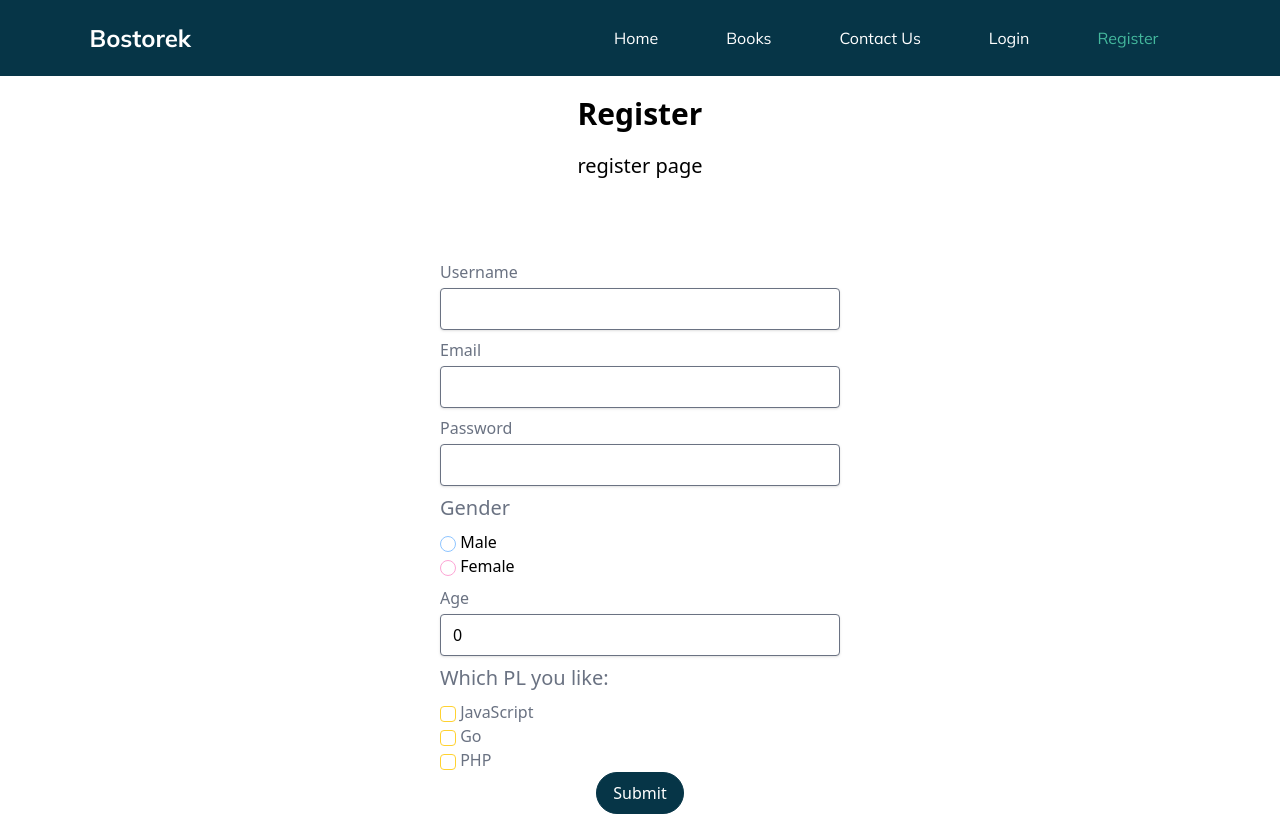
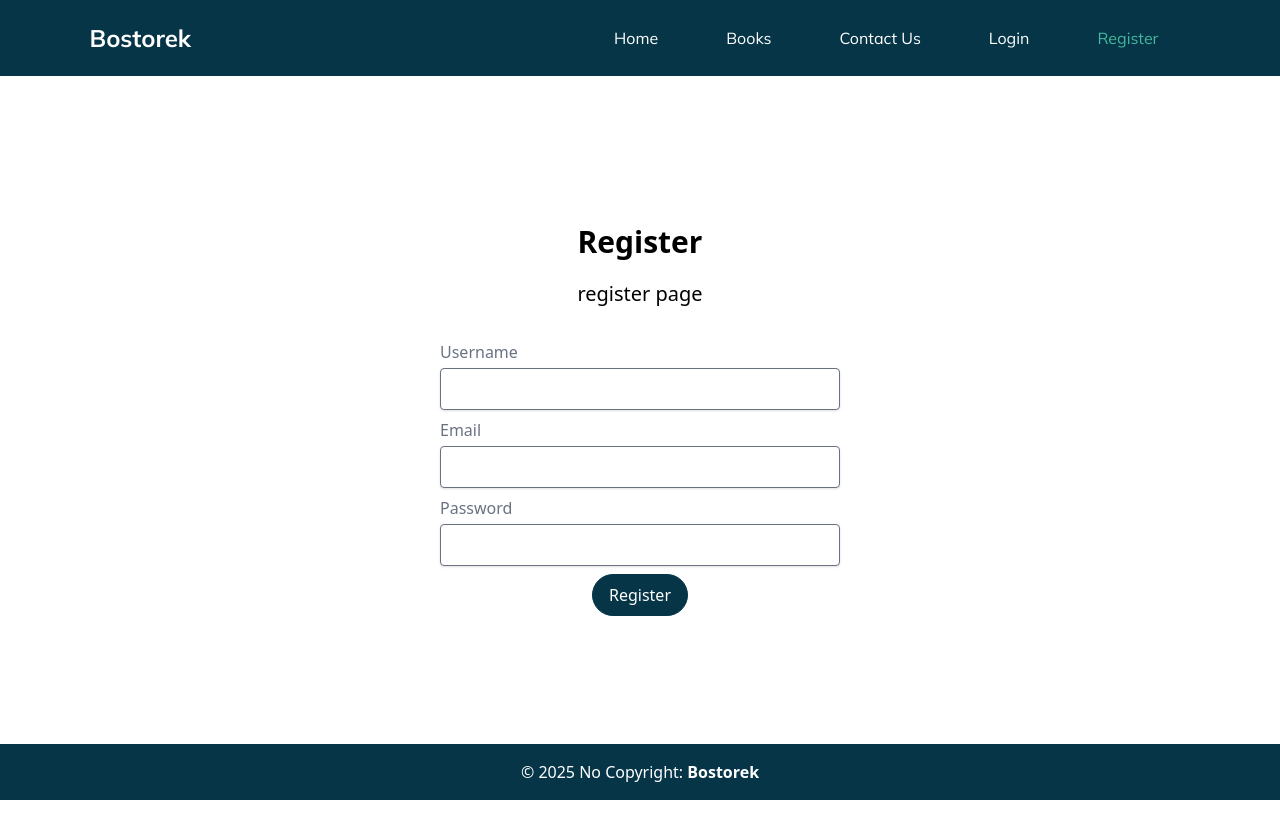
Before and after one commit to rzayoruk/bostorek, a Vue app in the folder frontend/: page /register in a window 1280 px wide. Built offline with nearby package versions, Linux system fonts and the light colour scheme.

Commit message:
untracked files are added

```diff
--- a/frontend/src/App.vue
+++ b/frontend/src/App.vue
@@ -1,14 +1,27 @@
 <template>
   <NavBar />
   <RouterView />
+  <TheFooter />
 </template>
 <script>
 import NavBar from "./components/NavBar.vue"
+import TheFooter from "./components/TheFooter.vue"
 export default {
   name: "App",
   components: {
     NavBar,
+    TheFooter,
   },
 }
 </script>
-<style></style>
+<style>
+#app {
+  min-height: 100vh;
+  display: flex;
+  flex-direction: column;
+}
+
+main {
+  margin: auto 0;
+}
+</style>
--- /dev/null
+++ b/frontend/src/components/TheFooter.vue
@@ -0,0 +1,12 @@
+<template>
+  <footer class="text-center bg-primary text-white py-4">
+    <div>
+      &copy 2025 No Copyright: <span class="font-semibold">Bostorek</span>
+    </div>
+  </footer>
+</template>
+<script>
+export default {
+  name: "TheFooter",
+}
+</script>
--- a/frontend/src/views/BookDetailView.vue
+++ b/frontend/src/views/BookDetailView.vue
@@ -1,5 +1,5 @@
 <template>
-  <div class="px-[7%]">
+  <main class="px-[7%]">
     <SectionHeader :title="book.name" :content="book.author" />
     <font-awesome-icon
       :icon="['fas', 'arrow-left']"
@@ -93,7 +93,7 @@
         </section>
       </div>
     </div>
-  </div>
+  </main>
 </template>
 <script>
 import SectionHeader from "@/components/SectionHeader.vue"
--- a/frontend/src/views/BooksView.vue
+++ b/frontend/src/views/BooksView.vue
@@ -1,5 +1,5 @@
 <template>
-  <div class="px-[7%]">
+  <main class="px-[7%]">
     <SectionHeader title="Books Header" content="Books content" />
     <BookList :books="show4" />
     <Pagination
@@ -8,7 +8,7 @@
       :currentPage="currentPage"
       @page-changed="changePage"
     />
-  </div>
+  </main>
 </template>
 
 <script>
--- a/frontend/src/views/ContactView.vue
+++ b/frontend/src/views/ContactView.vue
@@ -1,7 +1,7 @@
 <template>
-  <div class="px-[7%]">
+  <main class="px-[7%]">
     <SectionHeader title="Contact Us" content="Contact Form" />
-  </div>
+  </main>
 </template>
 
 <script>
--- a/frontend/src/views/HomeView.vue
+++ b/frontend/src/views/HomeView.vue
@@ -1,5 +1,5 @@
 <template>
-  <div>HomeView</div>
+  <main>HomeView</main>
 </template>
 
 <script>
--- a/frontend/src/views/LoginView.vue
+++ b/frontend/src/views/LoginView.vue
@@ -1,11 +1,62 @@
 <template>
-    <div>
-        LoginView
-    </div>
+  <main class="px-[7%]">
+    <SectionHeader title="Login" content="login page" />
+    <form
+      @submit.prevent="submitForm"
+      class="max-w-[400px] mx-auto mt-8 flex flex-col gap-y-2"
+      action=""
+    >
+      <div>
+        <label class="text-gray-500" for="email">Email</label>
+        <input
+          v-model="formData.email"
+          class="w-full rounded-sm focus:outline-0 focus:ring-0 focus:border-black mt-1 shadow-sm"
+          required
+          type="email"
+          name="email"
+          id="email"
+        />
+      </div>
+      <div>
+        <label class="text-gray-500" for="password">Password</label>
+        <input
+          v-model="formData.password"
+          class="w-full rounded-sm focus:outline-0 focus:ring-0 focus:border-black mt-1 shadow-sm"
+          required
+          type="password"
+          name="password"
+          id="password"
+        />
+      </div>
+
+      <button
+        class="px-4 py-2 border cursor-pointer block mx-auto rounded-full bg-primary border-primary text-white"
+      >
+        Login
+      </button>
+    </form>
+  </main>
 </template>
 
 <script>
-export default{
-    name: "LoginView"
+import SectionHeader from "@/components/SectionHeader.vue"
+export default {
+  name: "LoginView",
+  data() {
+    return {
+      formData: {
+        email: "",
+        password: "",
+      },
+    }
+  },
+  components: {
+    SectionHeader,
+  },
+  methods: {
+    submitForm() {
+      console.log(this.formData)
+    },
+  },
 }
 </script>
--- a/frontend/src/views/RegisterView.vue
+++ b/frontend/src/views/RegisterView.vue
@@ -1,9 +1,9 @@
 <template>
-  <div class="px-[7%]">
+  <main class="px-[7%]">
     <SectionHeader title="Register" content="register page" />
     <form
       @submit.prevent="submitForm"
-      class="max-w-[400px] mx-auto mt-20 flex flex-col gap-y-2"
+      class="max-w-[400px] mx-auto mt-8 flex flex-col gap-y-2"
       action=""
     >
       <div>
@@ -39,76 +39,14 @@
           id="password"
         />
       </div>
-      <div>
-        <h3 class="text-xl font-light mb-2 text-gray-500">Gender</h3>
-        <input
-          v-model="formData.gender"
-          type="radio"
-          name="gender"
-          value="male"
-          id="male"
-          class="focus:outline-0 text-blue-300 focus:ring-0 focus:ring-offset-0 border-blue-300 transition-all ease-in cursor-pointer p-1"
-        />
-        <label class="" for="male"> Male</label>
-        <br />
-        <input
-          v-model="formData.gender"
-          type="radio"
-          name="gender"
-          value="female"
-          id="female"
-          class="focus:outline-0 focus:ring-offset-0 text-pink-300 focus:ring-0 border-pink-300 transition-all ease-in cursor-pointer p-1"
-        />
-        <label class="" for="female"> Female</label>
-      </div>
-      <div>
-        <label class="text-gray-500" for="age">Age</label>
-        <input
-          v-model="formData.age"
-          class="w-full rounded-sm focus:outline-0 focus:ring-offset-0 focus:ring-0 focus:border-black mt-1 shadow-sm"
-          required
-          type="number"
-          name="age"
-          id="age"
-        />
-      </div>
-      <div>
-        <h2 class="text-gray-500 mb-2 text-xl font-light" for="age">
-          Which PL you like:
-        </h2>
-        <input
-          v-model="formData.languages"
-          class="focus:ring-0 focus:outline-0 focus:ring-offset-0 border-amber-300 text-amber-300 transition-all ease-in cursor-pointer rounded-sm"
-          type="checkbox"
-          id="js"
-          value="js"
-        />
-        <label class="text-gray-500 cursor-pointer" for="js"> JavaScript</label
-        ><br />
-        <input
-          v-model="formData.languages"
-          class="focus:ring-0 focus:outline-0 focus:ring-offset-0 border-amber-300 text-amber-300 transition-all ease-in cursor-pointer rounded-sm"
-          type="checkbox"
-          id="go"
-          value="go"
-        />
-        <label class="text-gray-500 cursor-pointer" for="go"> Go</label><br />
-        <input
-          v-model="formData.languages"
-          class="focus:ring-0 focus:outline-0 focus:ring-offset-0 border-amber-300 text-amber-300 transition-all ease-in cursor-pointer rounded-sm"
-          type="checkbox"
-          id="php"
-          value="php"
-        />
-        <label class="text-gray-500 cursor-pointer" for="php"> PHP</label><br />
-        <button
-          class="px-4 py-2 border cursor-pointer block mx-auto rounded-full bg-primary border-primary text-white"
-        >
-          Submit
-        </button>
-      </div>
+
+      <button
+        class="px-4 py-2 border cursor-pointer block mx-auto rounded-full bg-primary border-primary text-white"
+      >
+        Register
+      </button>
     </form>
-  </div>
+  </main>
 </template>
 
 <script>
@@ -121,9 +59,6 @@ export default {
         userName: "",
         email: "",
         password: "",
-        gender: "",
-        age: 0,
-        languages: [],
       },
     }
   },
```
Also changed, not shown: 1 other file (tests, documents, lock files or other folders).
